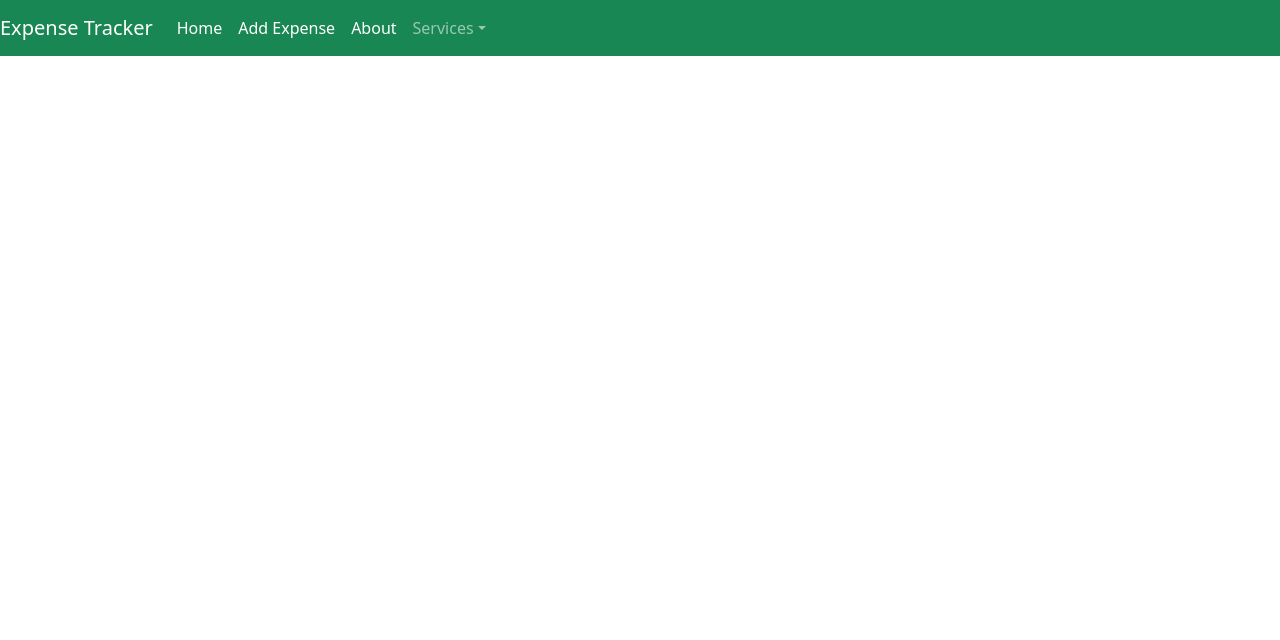
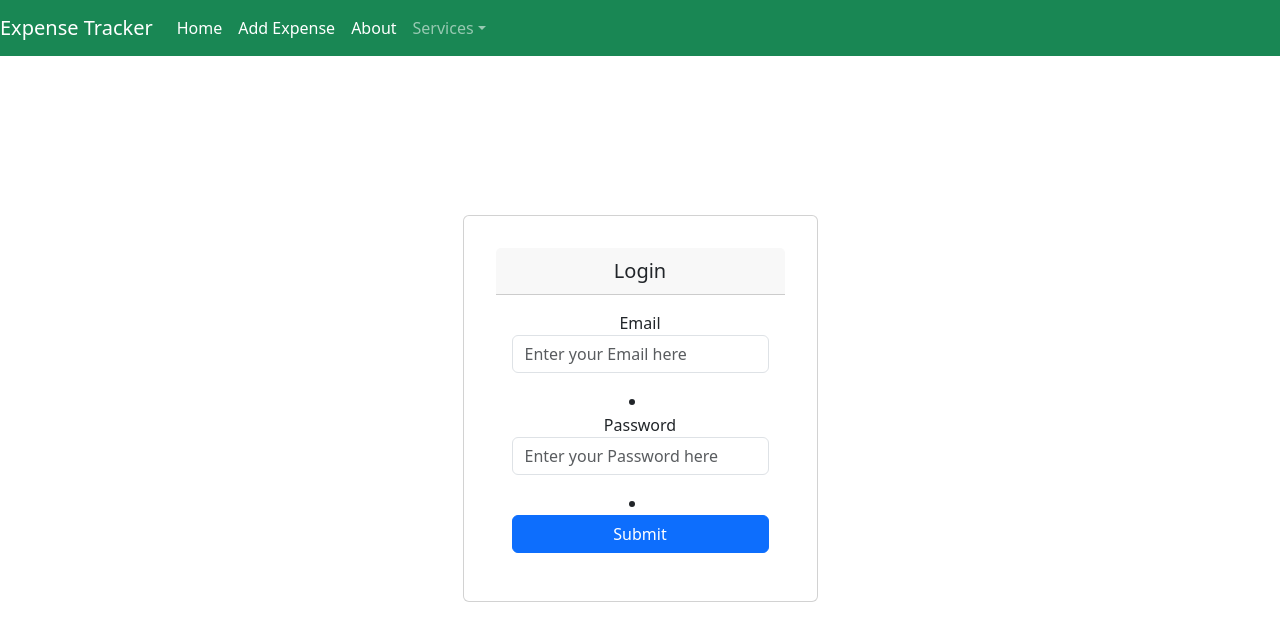
Before and after one commit to ASHTAD123/ExpenseTracker, a React (Vite) app in the folder ExpenseTracker_FrontEnd/: page /expenseTracker/login in a window 1280 px wide. Shown: the top 640 px of the page. Built offline with nearby package versions, Linux system fonts and the light colour scheme.

Commit message:
added localStorage for login and created new components

```diff
--- a/ExpenseTracker_FrontEnd/src/App.jsx
+++ b/ExpenseTracker_FrontEnd/src/App.jsx
@@ -8,20 +8,34 @@ import UpdateExpense from './Components/UpdateExpense'
 import DeleteExpense from './Components/DeleteExpense'
 import GetExpense from './Components/GetExpense';
 import Register from './Components/Register';
+import Login from './Components/Login';
+import Protected from './Components/Protected';
+import Logout from './Components/Logout';
+
 
 function App() {
 
   return (
    <BrowserRouter>
-   <Navigationbar  > </Navigationbar>
+   <Navigationbar> </Navigationbar>
 
    <Routes>
-      <Route path='/' element={<Home/>}></Route>
-      <Route path='/register' element={<Register/>}></Route>
-      <Route path='/expenses' element={<GetExpense/>}></Route>
-      <Route path='/addExpense' element={<AddExpense/>}> </Route>
-      <Route path='/updateExpense' element={<UpdateExpense/>} ></Route>
-      <Route path='/deleteExpense' element={<DeleteExpense/>}></Route>
+      <Route path='/home' element={<Protected Component={Home} />}></Route>
+
+      <Route path='/expenseTracker/register' element={<Register/>}></Route>
+
+     <Route path='/expenseTracker/login' element={<Login/>}></Route>
+
+     <Route path='/expenseTracker/logout' element={<Logout/>}></Route>
+
+      <Route path='/expenseTracker/expenses' element={<Protected Component={GetExpense}/>}></Route>
+
+      <Route path='/expenseTracker/addExpense' element={<Protected Component={AddExpense} />} ></Route>
+
+      <Route path='/expenseTracker/updateExpense' element={<Protected Component ={UpdateExpense} />} ></Route>
+
+      <Route path='/expenseTracker/deleteExpense' element={<Protected Component ={DeleteExpense} />}></Route>
+
    </Routes>
    </BrowserRouter>
   );
--- a/ExpenseTracker_FrontEnd/src/Components/Login.jsx
+++ b/ExpenseTracker_FrontEnd/src/Components/Login.jsx
@@ -0,0 +1,126 @@
+import React from "react";
+import { useState } from "react";
+import FormFieldError from "./FormFieldError";
+import loginUser from "../Services/LoginService";
+import { useNavigate } from "react-router";
+import { useEffect } from "react";
+
+const Login = () => {
+  const [errorEmail, setEmailError] = useState("");
+  const [errorPassword, setPasswordError] = useState("");
+  const navigate = useNavigate();
+
+  const [loginDetails, setLoginDetails] = useState({
+    email: "",
+    password: "",
+  });
+
+  const handleChange = (e) => {
+    const value = e.target.value;
+    setPasswordError("");
+    setEmailError("");
+    setLoginDetails((loginDetails) => ({
+      ...loginDetails,
+      [e.target.name]: value,
+    }));
+  };
+
+  const handleSubmit = (e) => {
+    e.preventDefault();
+
+    try {
+      const response = loginUser(loginDetails);
+
+      response
+        .then((response) => {
+          if (response.status === 200 || response.status === 202) {
+            localStorage.setItem("login", true);
+            navigate("/home");
+            console.log(" Status: ", response.status);
+            //  alert("Login Successful");
+            console.log("Login Successful");
+
+            useEffect(() => {
+              let login = localStorage.getItem("login");
+
+              if (login) {
+                navigate("/home");
+              }
+            });
+
+            // navigate('/home');
+          }
+        })
+        .catch((error) => {
+          if (error.status === 400 || error.status === 500) {
+            console.log(" Status: ", error.response.status);
+            console.error("Login failed");
+            alert("Login failed");
+
+            if (
+              error.response.data ===
+              "User Already exists with this email ,pls try different email"
+            ) {
+              console.log(error.response.data);
+              alert(error.response.data);
+            }
+            console.log(" ERROR");
+            console.log(error);
+            setEmailError(error.response.data.email);
+            setPasswordError(error.response.data.password);
+          }
+        });
+    } catch (error) {
+      console.error("Registration failed:", error);
+    }
+  };
+
+  return (
+    <div className="container mt-3">
+      <div className="row">
+        <div className="">
+          <div className="card">
+            <div className="card-header fs-5 text-center">Login</div>
+            <div className="card-body">
+              <form>
+                <div className="mb-3">
+                  <label htmlFor="email">Email</label>
+                  <input
+                    type="email"
+                    name="email"
+                    className="form-control"
+                    placeholder="Enter your Email here"
+                    onChange={(e) => handleChange(e)}
+                  />
+                </div>
+                <FormFieldError message={errorEmail} />
+
+                <div className="mb-3">
+                  <label htmlFor="password">Password</label>
+                  <input
+                    type="password"
+                    name="password"
+                    className="form-control"
+                    placeholder="Enter your Password here"
+                    onChange={(e) => handleChange(e)}
+                  />
+                </div>
+                <FormFieldError message={errorPassword} />
+
+                <button
+                  type="submit"
+                  className="btn btn-primary w-100"
+                  onClick={handleSubmit}
+                >
+                  Submit
+                </button>
+              </form>
+            </div>
+          </div>
+        </div>
+      </div>
+    </div>
+  );
+};
+
+export default Login;
--- /dev/null
+++ b/ExpenseTracker_FrontEnd/src/Components/Logout.jsx
@@ -0,0 +1,14 @@
+import React from 'react'
+
+const Logout = () => {
+
+  localStorage.removeItem("login");
+  console.log(localStorage.getItem("login"));
+
+  return (
+    <div>You have been Logged out...</div>
+
+  )
+}
+
+export default Logout
--- /dev/null
+++ b/ExpenseTracker_FrontEnd/src/Components/Protected.jsx
@@ -0,0 +1,23 @@
+import { Link, useNavigate } from "react-router";
+
+import React, { useEffect } from "react";
+
+const Protected = (props) => {
+  const { Component } = props;
+  const navigate = useNavigate();
+
+  useEffect(() => {
+    let login = localStorage.getItem("login");
+
+    if (!login) {
+      navigate("/expenseTracker/login");
+    }
+  });
+  return (
+    <div>
+      <Component />
+    </div>
+  );
+};
+
+export default Protected;
--- a/ExpenseTracker_FrontEnd/src/Components/Register.jsx
+++ b/ExpenseTracker_FrontEnd/src/Components/Register.jsx
@@ -1,12 +1,13 @@
 import React from "react";
 import { useState } from "react";
 import FormFieldError from "./FormFieldError";
-import { getResponseError } from "./errorUtils";
-import axios from "axios";
+import registerUser from "../Services/RegistrationService";
 
 const Register = () => {
-  const [error, setError] = useState("");
-  const API_REGISTER_USER_URL = "http://localhost:8080/expenseTracker/register";
+  const [errorUsername, setUsernameError] = useState("");
+  const [errorPassword, setPasswordError] = useState("");
+  const [errorEmail, setEmailError] = useState("");
+  const [errorFullName, setFullNameError] = useState("");
 
   const [registrationDetails, setRegistrationDetails] = useState({
     username: "",
@@ -17,7 +18,7 @@ const Register = () => {
 
   const handleChange = (e) => {
     const value = e.target.value;
-    setError("");
+    setUsernameError("");
     setRegistrationDetails((registrationDetails) => ({
       ...registrationDetails,
       [e.target.name]: value,
@@ -27,20 +28,47 @@ const Register = () => {
   const handleSubmit = (e) => {
     e.preventDefault();
 
-    axios
-      .post(API_REGISTER_USER_URL, registrationDetails, {
-        headers: {
-          Authorization: "Bearer your-token",
-          "Content-Type": "application/json",
-        },
-      })
-      .catch(function (error) {
-        if (error.response) {
-          setError(getResponseError(error));
-          console.log("ERROR : ");
-          console.log(error.response.data.username);
-        }
-      });
+    try {
+      const response = registerUser(registrationDetails);
+
+      response
+        .then((response) => {
+
+          if (response.status === 200 || response.status === 202) {
+            console.log(" Status: ", response.status);
+            alert("Registration Successful");
+            console.log("Registration Successful");
+          }
+        })
+        .catch((error2) => {
+          if (
+            error2.response.status === 400 ||
+            error2.response.status === 500
+          ) {
+            console.log(" Status: ", error2.response.status);
+            console.error("Registration failed:");
+            alert("Registration failed");
+
+            if (
+              error2.response.data ===
+              "User Already exists with this email ,pls try different email"
+            ) {
+              console.log(error2.response.data);
+              alert(error2.response.data);
+            }
+
+            console.log(" ERROR");
+            console.log(error2);
+
+            setUsernameError(error2.response.data.username);
+            setPasswordError(error2.response.data.password);
+            setEmailError(error2.response.data.email);
+            setFullNameError(error2.response.data.fullName);
+          }
+        });
+    } catch (error) {
+      console.error("Registration failed:", error);
+    }
   };
 
   return (
@@ -61,7 +89,7 @@ const Register = () => {
                     onChange={(e) => handleChange(e)}
                   />
                 </div>
-                <FormFieldError message={error.response.data.username}/>
+                <FormFieldError message={errorUsername} />
 
                 <div className="mb-3">
                   <label htmlFor="password">Password</label>
@@ -73,7 +101,7 @@ const Register = () => {
                     onChange={(e) => handleChange(e)}
                   />
                 </div>
-
+                <FormFieldError message={errorPassword} />
                 <div className="mb-3">
                   <label htmlFor="email">Email</label>
                   <input
@@ -84,7 +112,7 @@ const Register = () => {
                     onChange={(e) => handleChange(e)}
                   />
                 </div>
-
+                <FormFieldError message={errorEmail} />
                 <div className="mb-3">
                   <label htmlFor="fullName">Full Name</label>
                   <br></br>
@@ -96,7 +124,7 @@ const Register = () => {
                     onChange={(e) => handleChange(e)}
                   ></input>
                 </div>
-
+                <FormFieldError message={errorFullName} />
                 <button
                   type="submit"
                   className="btn btn-primary w-100"
--- a/ExpenseTracker_FrontEnd/src/Services/ExpenseService.jsx
+++ b/ExpenseTracker_FrontEnd/src/Services/ExpenseService.jsx
@@ -2,21 +2,18 @@ import React from 'react'
 import axios from "axios";
 export const API_ADD_EXPENSE_URL="http://localhost:8080/expenseTracker/addExpense";
 
-export const addExpense = (expenseDetails) => {
+export const addExpense = async (expenseDetails) => {
 
-    axios.post(API_ADD_EXPENSE_URL,expenseDetails,{
-        headers: {
-            "Content-Type": "application/json",
-          },
-    })  .catch(function (error) {
-        if (error.response) {
-          console.log(error.response.status);
-        } else if (error.request) {
-          console.log(error.request);
-        } else {
-        }
-        console.log(error.config);
-      });
+
+    try {
+    return await axios.post(API_ADD_EXPENSE_URL, expenseDetails, {
+      headers: {
+        "Content-Type": "application/json",
+      },
+    });
+  } catch (error) {
+    return await Promise.reject(error);
+  }
 }
 
-export default addExpense
+export default addExpense;
--- /dev/null
+++ b/ExpenseTracker_FrontEnd/src/Services/LoginService.jsx
@@ -0,0 +1,17 @@
+import axios from "axios";
+
+const API_LOGIN_USER_URL = "http://localhost:8080/expenseTracker/login";
+
+export const loginUser = async(loginDetails)=>{
+
+    try{
+        return await axios.post(API_LOGIN_USER_URL,loginDetails,{
+            headers:{
+                "Content-Type":"application/json",
+            },
+        });
+    }catch(error){
+        return await Promise.reject(error);
+}
+}
+export default loginUser;
--- a/ExpenseTracker_FrontEnd/src/Services/RegistrationService.jsx
+++ b/ExpenseTracker_FrontEnd/src/Services/RegistrationService.jsx
@@ -1,26 +1,19 @@
-// import React from 'react'
-// import axios from "axios";
-// export const API_REGISTER_USER_URL="http://localhost:8080/expenseTracker/register";
 
-// export const registerUser = (registrationDetails) => {
+import axios from "axios";
+export const API_REGISTER_USER_URL ="http://localhost:8080/expenseTracker/register";
 
-//     axios.post(API_REGISTER_USER_URL,registrationDetails,{
-//         headers: {
-//              Authorization: "Bearer your-token",
-//             "Content-Type": "application/json",
-//           },
-//     })  .catch(function (error) {
-//         if (error.response) {
-//           console.log("CATCH BLOCK REGISTRATION SERVICE");
-//           console.log(error.response);
-//          // console.log(error.response.status);
-//           //console.log(error.response.headers);
-//         } else if (error.request) {
-//           console.log(error.request);
-//         } else {
-//         }
-//         console.log(error.config);
-//       });
-// }
+export const registerUser = async (registrationDetails) => {
+  try {
+    return await axios.post(API_REGISTER_USER_URL, registrationDetails, {
+      headers: {
+        "Content-Type": "application/json",
+      },
+    });
 
-// export default registerUser
+  } catch (error) {
+
+    return await Promise.reject(error);
+  }
+}
+
+export default registerUser;
```
Also changed, not shown: ExpenseTracker_FrontEnd/src/Services/LogoutService.jsx (added, +18 -0 lines).
